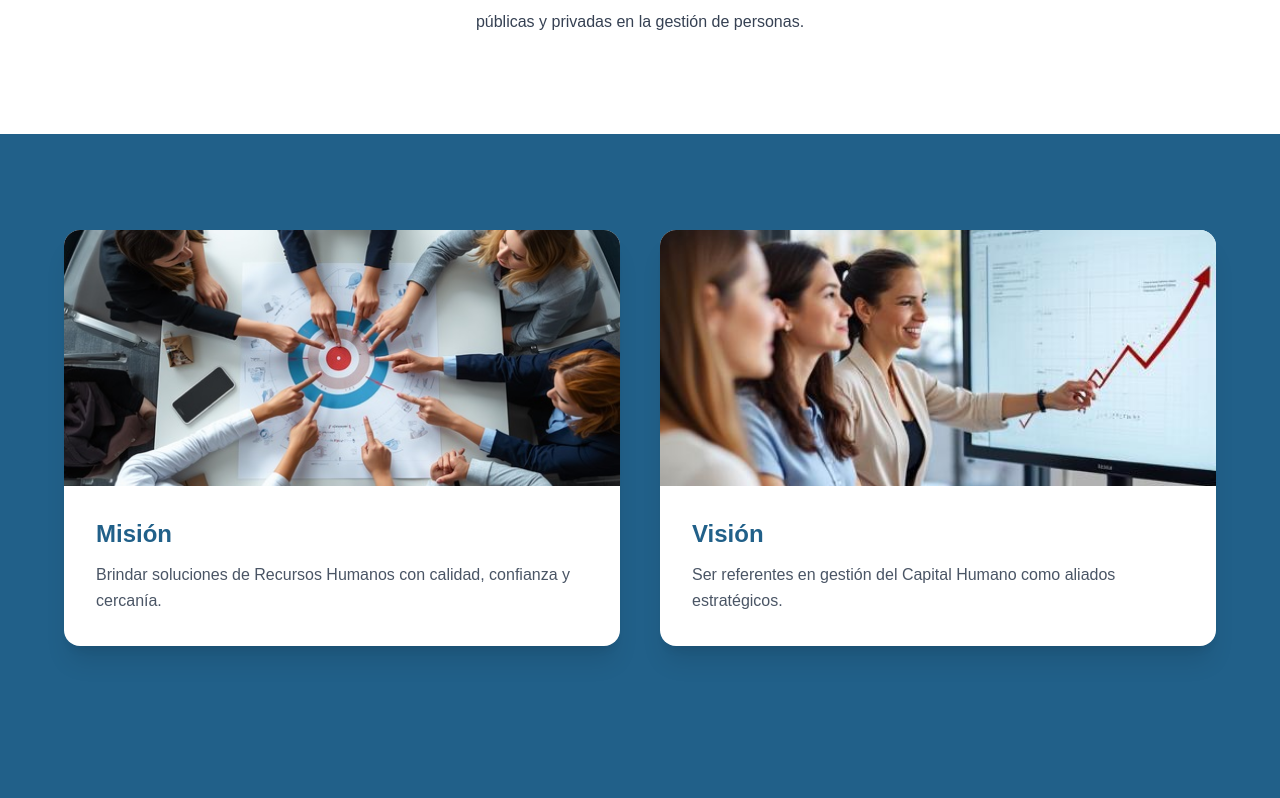
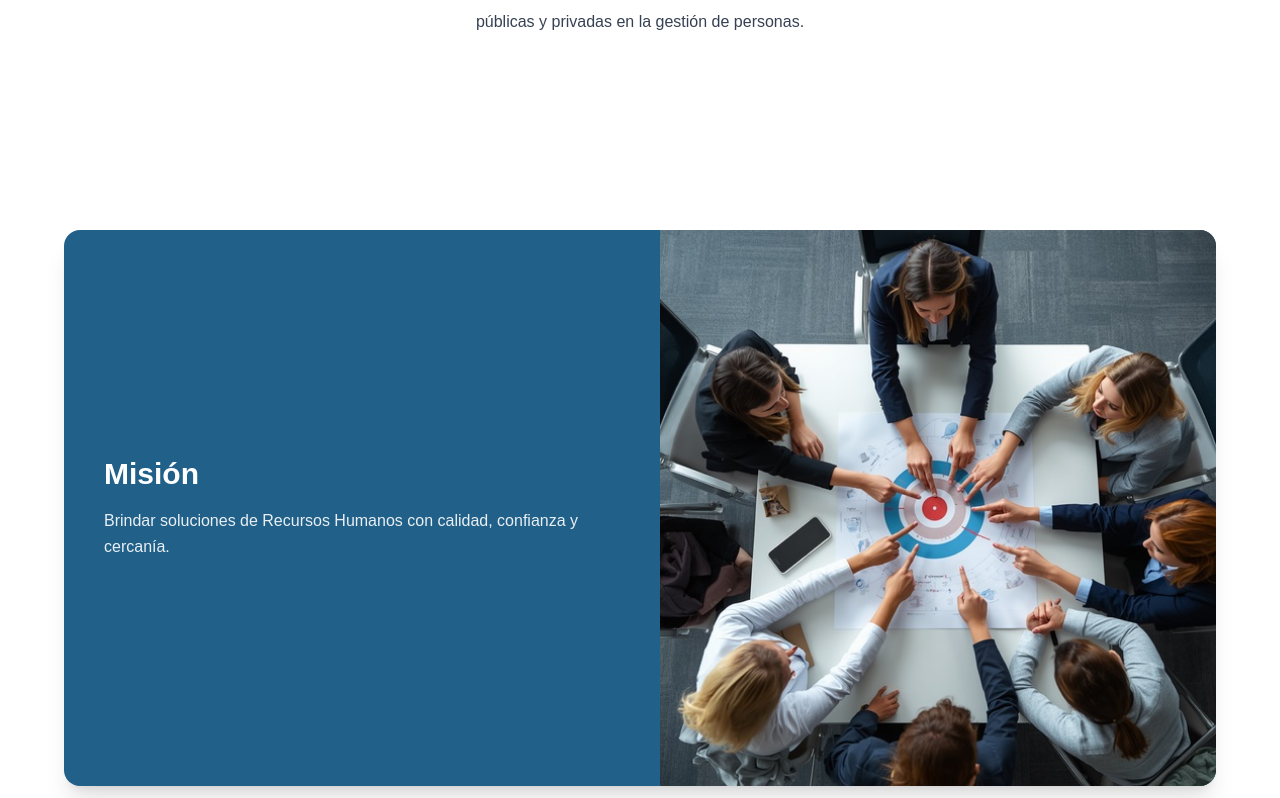
Before and after one commit to WorkOffice2026/workoffice-web, a Next.js app: page / in a window 1280 px wide. Shown: the part 962-1760 px from the top of the page. Built offline with nearby package versions, Linux system fonts and the light colour scheme.

Commit message:
rediseño misión y visión

```diff
--- a/src/app/page.tsx
+++ b/src/app/page.tsx
@@ -88,9 +88,10 @@ export default function Home() {
         </p>
       </section>
 
- {/* MISIÓN + VISIÓN (REDISEÑADO) */}
-<section className="bg-[#216089] py-24 px-6">
-  <div className="max-w-6xl mx-auto grid md:grid-cols-2 gap-10">
+{/* MISIÓN + VISIÓN PREMIUM */}
+<section className="py-24 px-6 bg-white space-y-20">
+
+  <div className="max-w-6xl mx-auto space-y-20">
 
     {/* MISIÓN */}
     <motion.div
@@ -98,24 +99,27 @@ export default function Home() {
       whileInView={{ opacity: 1, y: 0 }}
       viewport={{ once: true, amount: 0.3 }}
       transition={{ duration: 0.6 }}
-      className="bg-white rounded-2xl overflow-hidden shadow-xl"
+      whileHover={{ scale: 1.02, rotateX: 2, rotateY: -2 }}
+      className="grid md:grid-cols-2 items-center gap-10 bg-[#216089] rounded-2xl shadow-xl overflow-hidden"
     >
+      {/* TEXTO */}
+      <div className="p-10 text-white">
+        <h3 className="text-3xl font-bold mb-4">
+          Misión
+        </h3>
+        <p className="leading-relaxed text-white/90">
+          Brindar soluciones de Recursos Humanos con calidad, confianza y cercanía.
+        </p>
+      </div>
+
+      {/* IMAGEN */}
       <Image
         src="/hero-mision.jpg"
         alt="Misión"
         width={900}
         height={600}
-        className="w-full h-64 object-cover"
+        className="w-full h-full object-cover"
       />
-
-      <div className="p-8">
-        <h3 className="text-2xl font-bold text-[#216089] mb-3">
-          Misión
-        </h3>
-        <p className="text-gray-600 leading-relaxed">
-          Brindar soluciones de Recursos Humanos con calidad, confianza y cercanía.
-        </p>
-      </div>
     </motion.div>
 
     {/* VISIÓN */}
@@ -124,21 +128,24 @@ export default function Home() {
       whileInView={{ opacity: 1, y: 0 }}
       viewport={{ once: true, amount: 0.3 }}
       transition={{ duration: 0.6, delay: 0.2 }}
-      className="bg-white rounded-2xl overflow-hidden shadow-xl"
+      whileHover={{ scale: 1.02, rotateX: -2, rotateY: 2 }}
+      className="grid md:grid-cols-2 items-center gap-10 bg-white rounded-2xl shadow-xl border border-gray-100 overflow-hidden"
     >
+      {/* IMAGEN */}
       <Image
         src="/hero-vision.jpg"
         alt="Visión"
         width={900}
         height={600}
-        className="w-full h-64 object-cover"
+        className="w-full h-full object-cover md:order-1 order-2"
       />
 
-      <div className="p-8">
-        <h3 className="text-2xl font-bold text-[#216089] mb-3">
+      {/* TEXTO */}
+      <div className="p-10 md:order-2 order-1">
+        <h3 className="text-3xl font-bold text-[#216089] mb-4">
           Visión
         </h3>
-        <p className="text-gray-600 leading-relaxed">
+        <p className="leading-relaxed text-gray-600">
           Ser referentes en gestión del Capital Humano como aliados estratégicos.
         </p>
       </div>
```
